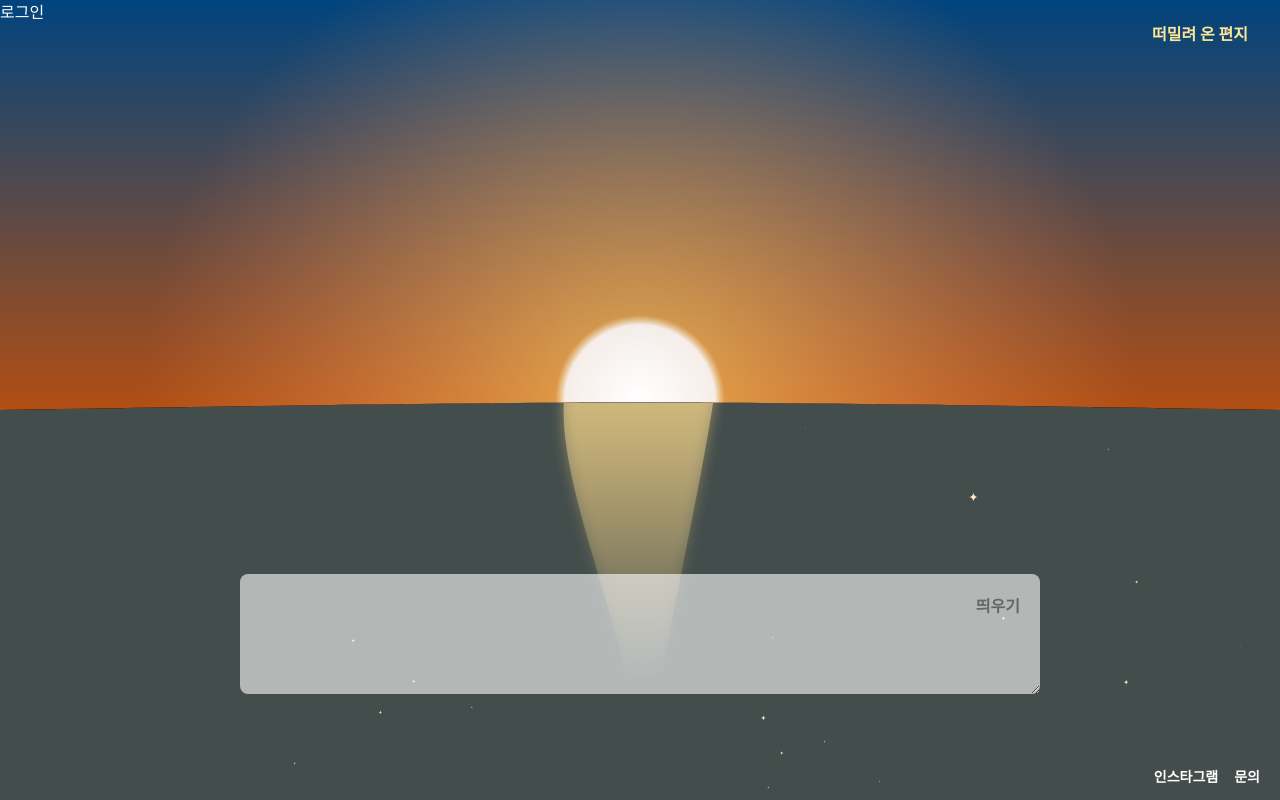
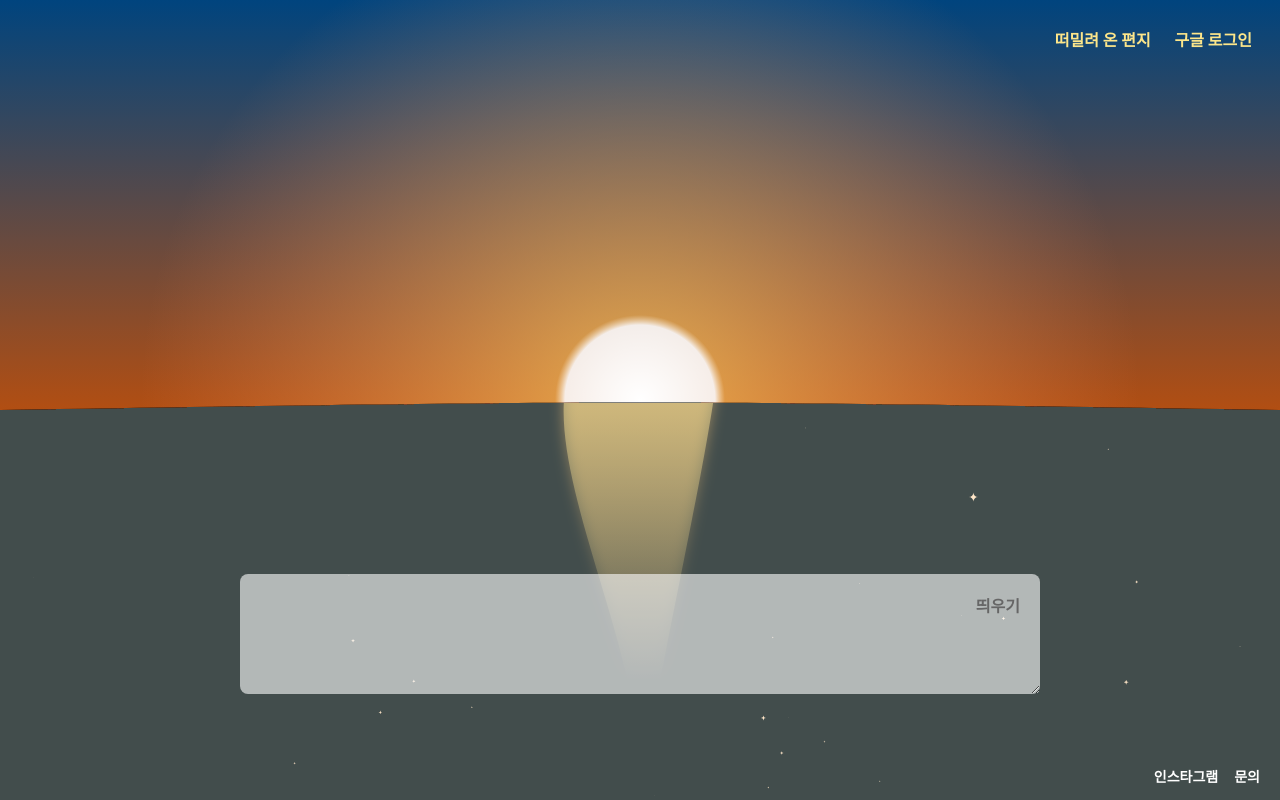
Before and after one commit to forestream/letters-set-afloat, a Next.js app: page / in a window 1280 px wide. Built offline with nearby package versions, Linux system fonts and the light colour scheme; no server answers.

Commit message:
헤더 컴포넌트 분리

```diff
--- a/app/foreground.tsx
+++ b/app/foreground.tsx
@@ -12,6 +12,7 @@ import Link from "next/link";
 import Spinner from "./ui/spinner";
 import useToast from "@/lib/hooks/useToast";
 import Login from "@/components/login";
+import Header from "@/components/header";
 
 export default function Foreground() {
 	const [letter, setLetter] = useState("");
@@ -52,10 +53,6 @@ export default function Foreground() {
 
 	return (
 		<div className={styles.outer}>
-			<Login />
-			<Link href="/fish-out" className={styles.fishOut}>
-				떠밀려 온 편지
-			</Link>
 			<form onSubmit={handleSubmit} className={styles.form}>
 				<textarea
 					name="letter"
--- a/app/layout.tsx
+++ b/app/layout.tsx
@@ -4,6 +4,7 @@ import "./globals.css";
 import React from "react";
 import Script from "next/script";
 import Footer from "@/components/footer";
+import Header from "@/components/header";
 
 const inter = Inter({ subsets: ["latin"] });
 
@@ -36,9 +37,12 @@ export default function RootLayout({
 				`}
 			</Script>
 			<body className={inter.className}>
-				{children}
-				{contactModal}
-				<Footer />
+				<main className="h-screen bg-black relative">
+					<Header />
+					{children}
+					{contactModal}
+					<Footer />
+				</main>
 			</body>
 		</html>
 	);
--- a/app/page.tsx
+++ b/app/page.tsx
@@ -15,11 +15,8 @@ export default function Home() {
 				});
 				`}
 			</Script>
-
-			<main className="h-screen bg-black relative">
-				<Background />
-				<Foreground />
-			</main>
+			<Background />
+			<Foreground />
 		</>
 	);
 }
--- /dev/null
+++ b/components/header.tsx
@@ -0,0 +1,16 @@
+import Link from "next/link";
+import Login from "./login";
+
+export default function Header() {
+	return (
+		<header className="absolute top-0 right-0 left-0 z-10 flex justify-end p-4">
+			<Link
+				href="/fish-out"
+				className="text-amber-200 no-underline font-bold p-3 rounded-lg transition-colors hover:bg-button-hover"
+			>
+				떠밀려 온 편지
+			</Link>
+			<Login className="text-amber-200 no-underline font-bold p-3 rounded-lg transition-colors hover:bg-button-hover" />
+		</header>
+	);
+}
--- a/components/login.tsx
+++ b/components/login.tsx
@@ -7,7 +7,11 @@ declare global {
 	var google: any;
 }
 
-export default function Login() {
+interface LoginProps {
+	className: string;
+}
+
+export default function Login({ className }: LoginProps) {
 	const handleCredentialResponse = (response: any) => {
 		console.log(response);
 		loginOnServer(response.credential);
@@ -25,8 +29,8 @@ export default function Login() {
 	return (
 		<>
 			<Script src="https://accounts.google.com/gsi/client" />
-			<button onClick={handleLogin} className="text-white">
-				로그인
+			<button onClick={handleLogin} className={className}>
+				구글 로그인
 			</button>
 		</>
 	);
--- a/tailwind.config.js
+++ b/tailwind.config.js
@@ -6,7 +6,11 @@ module.exports = {
 		"./app/**/*.{js,ts,jsx,tsx,mdx}",
 	],
 	theme: {
-		extend: {},
+		extend: {
+			colors: {
+				"button-hover": "rgba(255, 255, 255, 0.2)",
+			},
+		},
 	},
 	plugins: [],
 };
```
